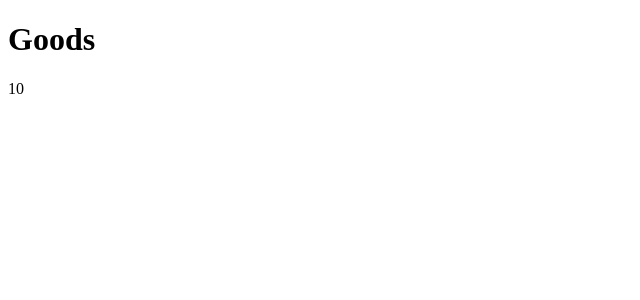
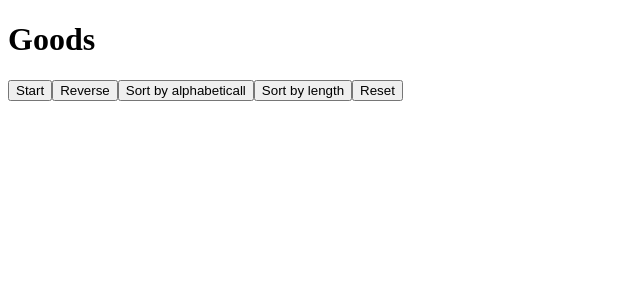
Before and after one commit to mate-academy/react_list-of-goods, a React (Create React App) app: page / in a window 1280 px wide. Shown: the top 300 px of the page, without its empty margins (0-640 px from the left). Built offline with nearby package versions, Linux system fonts and the light colour scheme.

Commit message:
Realized main solution

```diff
--- a/src/App.tsx
+++ b/src/App.tsx
@@ -1,4 +1,6 @@
 import React from 'react';
+import { GoodsList } from './Components/GoodsList';
+
 import './App.css';
 
 const goodsFromServer: string[] = [
@@ -14,11 +16,114 @@ const goodsFromServer: string[] = [
   'Garlic',
 ];
 
-const App: React.FC = () => (
-  <div className="App">
-    <h1>Goods</h1>
-    {goodsFromServer.length}
-  </div>
-);
+interface State {
+  goodsList: string[];
+  getStart: boolean;
+  isReversed: boolean;
+  isSortByAlph: boolean;
+  isSortByLength: boolean;
+}
 
-export default App;
+export class App extends React.Component<{}, State> {
+  state: State = {
+    goodsList: goodsFromServer,
+    isReversed: false,
+    getStart: false,
+    isSortByAlph: false,
+    isSortByLength: false,
+  };
+
+  reverse = () => {
+    this.setState(state => ({
+      isReversed: !state.isReversed,
+    }));
+  };
+
+  sortByAlph = () => {
+    this.setState(state => ({
+      isSortByAlph: !state.isSortByAlph,
+    }));
+  };
+
+  sortByLength = () => {
+    this.setState(state => ({
+      isSortByLength: !state.isSortByLength,
+    }));
+  };
+
+  reset = () => {
+    this.setState({
+      isReversed: false,
+      isSortByAlph: false,
+    });
+  };
+
+  start = () => {
+    this.setState({ getStart: true });
+  };
+
+  render() {
+    const {
+      goodsList, getStart, isReversed, isSortByAlph, isSortByLength,
+    } = this.state;
+
+    const showList = [...goodsList];
+
+    if (isReversed) {
+      showList.reverse();
+    }
+
+    if (isSortByAlph) {
+      showList.sort((good1, good2) => good1.localeCompare(good2));
+    }
+
+    if (isSortByLength) {
+      showList.sort((good1, good2) => good1.length - good2.length);
+    }
+
+    return (
+      <div className="App">
+        <h1>Goods</h1>
+
+        <button
+          type="button"
+          onClick={this.start}
+        >
+          Start
+        </button>
+
+        <button
+          type="button"
+          onClick={this.reverse}
+        >
+          Reverse
+        </button>
+
+        <button
+          type="button"
+          onClick={this.sortByAlph}
+        >
+          Sort by alphabeticall
+        </button>
+
+        <button
+          type="button"
+          onClick={this.sortByLength}
+        >
+          Sort by length
+        </button>
+
+        <button
+          type="button"
+          className="btn btn-start"
+          onClick={this.reset}
+        >
+          Reset
+        </button>
+
+        {getStart && (<GoodsList list={showList} />)}
+
+      </div>
+    );
+  }
+}
--- /dev/null
+++ b/src/Components/GoodsList.tsx
@@ -0,0 +1,19 @@
+import React from 'react';
+
+interface Props {
+  list: string[];
+}
+
+export const GoodsList: React.FC<Props> = (props) => {
+  const { list } = props;
+
+  return (
+    <ul>
+      {list.map(good => (
+        <li>
+          {good}
+        </li>
+      )) }
+    </ul>
+  );
+};
--- a/src/index.tsx
+++ b/src/index.tsx
@@ -1,5 +1,5 @@
 import ReactDOM from 'react-dom';
-import App from './App';
+import { App } from './App';
 
 ReactDOM.render(
   <App />,
```
Also changed, not shown: 1 other file (tests, documents, lock files or other folders).
